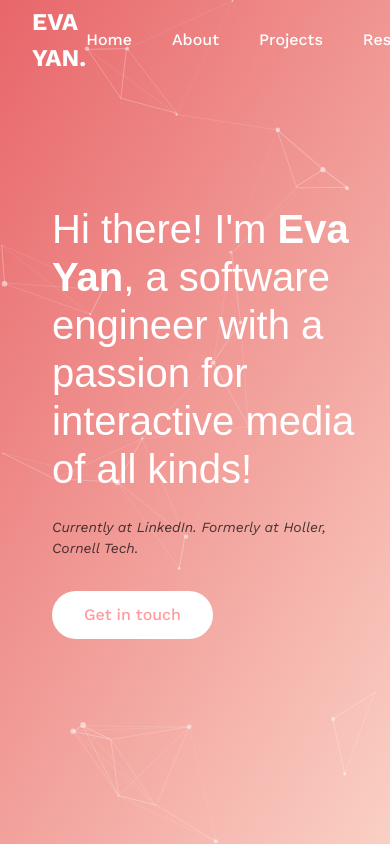
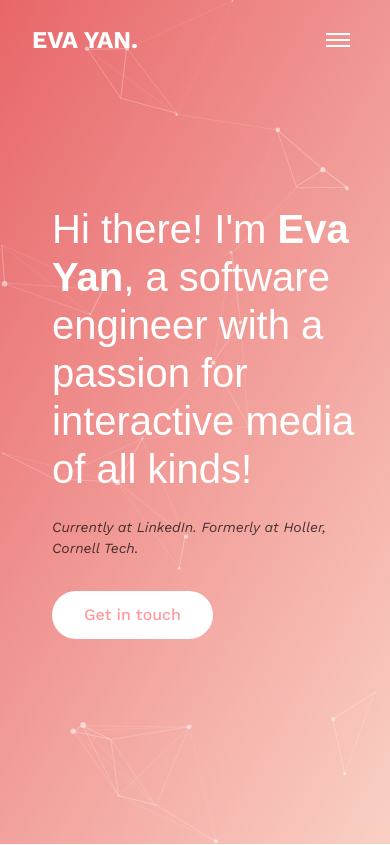
Before and after one commit to skeyan/dev-portfolio, a React (Vite) app: page / in a window 390 px wide. Shown: the top 845 px of the page. Built offline with nearby package versions, Linux system fonts and the light colour scheme.

Commit message:
Add mobile ham menu for nav

```diff
--- a/src/components/Navbar.jsx
+++ b/src/components/Navbar.jsx
@@ -5,8 +5,9 @@ import '../styles/components/navbar.css';
 const Navbar = () => {
   const [isScrolled, setIsScrolled] = useState(false);
   const [activeSection, setActiveSection] = useState('home');
+  const [isMobileMenuOpen, setIsMobileMenuOpen] = useState(false); // State for mobile menu
   const location = useLocation();
-  const navigate = useNavigate(); // Use the useNavigate hook
+  const navigate = useNavigate();
 
   useEffect(() => {
     const handleScroll = () => {
@@ -67,8 +68,8 @@ const Navbar = () => {
     e.preventDefault();
 
     if (sectionId === '') {
-        navigate('/');
-        window.scrollTo({ top: 0, behavior: 'smooth' });
+      navigate('/');
+      window.scrollTo({ top: 0, behavior: 'smooth' });
     }
 
     if (location.pathname === '/') {
@@ -83,6 +84,9 @@ const Navbar = () => {
         scrollToSection(sectionId);
       }, 100);
     }
+
+    // Close mobile menu after clicking a link
+    setIsMobileMenuOpen(false);
   };
 
   const getNavLinkClass = (section) => {
@@ -91,6 +95,13 @@ const Navbar = () => {
 
   const handleContactClick = (e) => {
     window.scrollTo({ top: 0, behavior: 'smooth' });
+
+    // Close mobile menu after clicking a link
+    setIsMobileMenuOpen(false);
+  };
+
+  const toggleMobileMenu = () => {
+    setIsMobileMenuOpen(!isMobileMenuOpen);
   };
 
   return (
@@ -100,13 +111,25 @@ const Navbar = () => {
           EVA YAN.
         </Link>
 
-        <div className="navbar-links">
+        {/* Hamburger Icon for Mobile */}
+        <button
+          className="hamburger-menu"
+          onClick={toggleMobileMenu}
+          aria-label="Toggle menu"
+        >
+          <div className={`hamburger-icon ${isMobileMenuOpen ? 'open' : ''}`}>
+            <span></span>
+            <span></span>
+            <span></span>
+          </div>
+        </button>
+
+        {/* Desktop and Mobile Links */}
+        <div className={`navbar-links ${isMobileMenuOpen ? 'open' : ''}`}>
           <Link
             to="/"
             className={getNavLinkClass('home')}
-            onClick={(e) => {
-                handleNavLinkClick(e, '')
-            }}
+            onClick={(e) => handleNavLinkClick(e, '')}
           >
             Home
           </Link>
--- a/src/index.css
+++ b/src/index.css
@@ -40,7 +40,6 @@ button {
   padding: 0.6em 1.2em;
   font-size: 1em;
   font-weight: 500;
-  font-family: inherit;
   background-color: #1a1a1a;
   cursor: pointer;
   transition: border-color 0.25s;
--- a/src/styles/components/navbar.css
+++ b/src/styles/components/navbar.css
@@ -136,3 +136,88 @@
     display: flex;
     gap: 2.5rem;
   }
+
+  /* Hamburger */
+  /* Hamburger Menu */
+.hamburger-menu {
+    display: none; /* Hide by default on desktop */
+    background: none;
+    border: none;
+    cursor: pointer;
+    padding: 0.5rem;
+    z-index: 1001;
+  }
+
+  .hamburger-icon {
+    display: flex;
+    flex-direction: column;
+    gap: 4px;
+    width: 24px;
+  }
+
+  .hamburger-icon span {
+    width: 100%;
+    height: 2px;
+    background-color: var(--text-light);
+    transition: all var(--transition-fast);
+  }
+
+  .hamburger-icon.open span:nth-child(1) {
+    transform: rotate(45deg) translate(5px, 5px);
+  }
+
+  .hamburger-icon.open span:nth-child(2) {
+    opacity: 0;
+  }
+
+  .hamburger-icon.open span:nth-child(3) {
+    transform: rotate(-45deg) translate(5px, -5px);
+  }
+
+  .navbar.scrolled .hamburger-icon span {
+    background-color: var(--text-dark);
+  }
+
+  /* Mobile Menu Styles */
+  @media (max-width: 768px) {
+    .hamburger-menu {
+      display: block; /* Show on mobile */
+    }
+
+    .navbar-links {
+      display: none; /* Hide desktop links on mobile */
+      flex-direction: column;
+      position: absolute;
+      top: var(--navbar-height);
+      left: 0;
+      right: 0;
+      background: rgba(255, 255, 255, 0.98);
+      backdrop-filter: var(--blur-light);
+      border-bottom: 1px solid rgba(0, 0, 0, 0.05);
+      box-shadow: 0 2px 10px rgba(0, 0, 0, 0.05);
+      padding: 1rem;
+      gap: 1rem;
+    }
+
+    .navbar-links.open {
+      display: flex; /* Show mobile menu when open */
+    }
+
+    .navbar.scrolled .navbar-links {
+      background: rgba(255, 255, 255, 0.98);
+    }
+
+    .nav-link {
+      color: var(--text-dark);
+      font-size: 18px;
+    }
+
+    .navbar.scrolled .nav-link {
+      color: var(--text-dark);
+    }
+
+    .contact-button {
+      width: 100%;
+      text-align: center;
+    }
+  }
```
